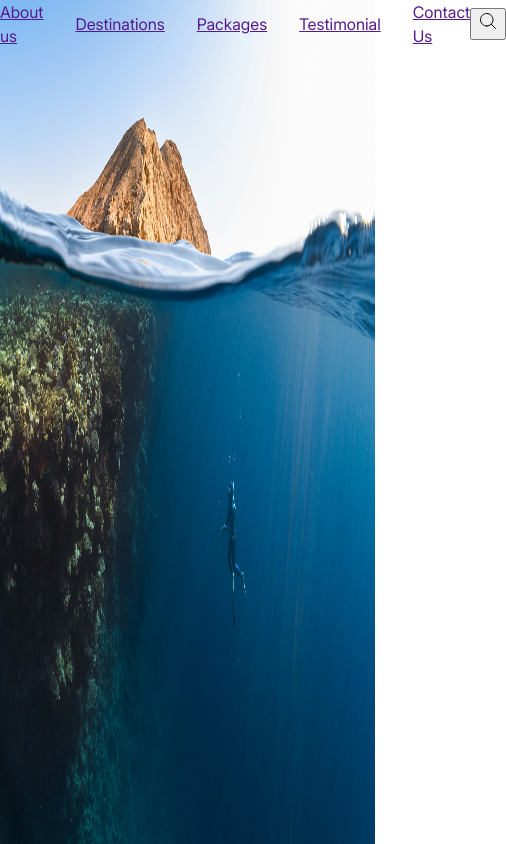
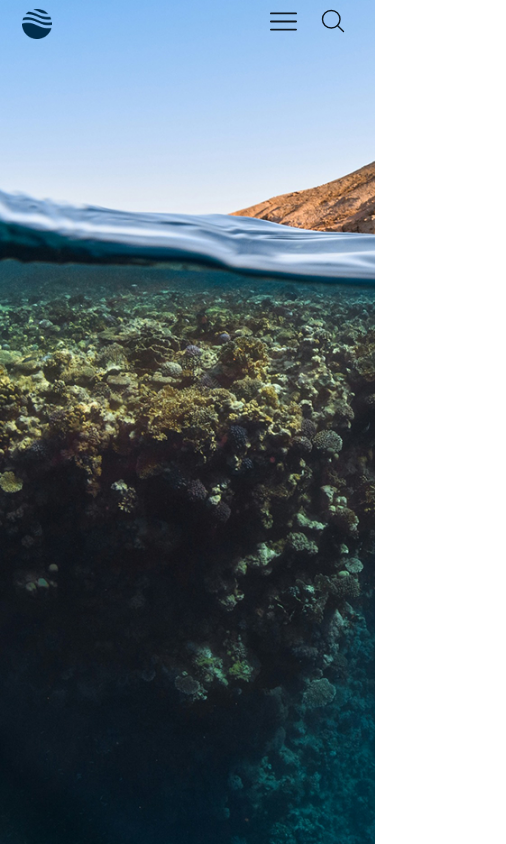
Before and after one commit to ArtemDikanov/myProjectResume, a website built with Vite: page index.html in a window 390 px wide. Shown: the whole page, 506 px wide, since content can reach past the window. Built offline with nearby package versions, Linux system fonts and the light colour scheme.

Commit message:
Сделал адаптив шапки и добавил простые анимации

```diff
--- a/index.html
+++ b/index.html
@@ -9,26 +9,41 @@
   </head>
   <body>
     <section class="hero-block">
-      <img src="/src/images/preview-image.jpg" alt="Фоновое изображение с человеком под водой" class="hero-block__image">
+      <!-- <img src="/src/images/preview-image.jpg" alt="Фоновое изображение с человеком под водой" class="hero-block__image"> -->
       <header class="header">
-        <svg width="40" height="40" viewBox="0 0 40 40" fill="none" xmlns="http://www.w3.org/2000/svg">
-          <path fill-rule="evenodd" clip-rule="evenodd" d="M8.55273 3.59787C7.12207 4.59823 5.82837 5.78098 4.70532 7.1124C9.29462 6.68633 15.1252 7.38204 21.8944 10.7667C29.123 14.3809 34.9438 14.5031 38.9948 13.7217C38.6272 12.6088 38.1644 11.5392 37.6163 10.5224C32.979 11.0115 27.034 10.3641 20.1056 6.89998C15.706 4.70018 11.8278 3.79401 8.55273 3.59787ZM34.9074 6.66665C31.2453 2.575 25.9234 0 20 0C18.2605 0 16.5727 0.222107 14.9637 0.63948C17.1429 1.23409 19.4579 2.10399 21.8944 3.32227C26.967 5.85853 31.3464 6.67516 34.9074 6.66665ZM39.8609 17.6281C34.9669 18.5945 28.2088 18.396 20.1056 14.3444C12.53 10.5566 6.50043 10.6043 2.4339 11.508C2.224 11.5546 2.01904 11.6036 1.81903 11.6546C1.28662 12.8125 0.861634 14.0301 0.556702 15.2945C0.882386 15.2075 1.21893 15.1248 1.56616 15.0476C6.49957 13.9513 13.4701 13.9989 21.8944 18.2111C29.4701 21.9989 35.4996 21.9512 39.5662 21.0475C39.7055 21.0166 39.8428 20.9846 39.9778 20.9516C39.9926 20.6363 40 20.319 40 20C40 19.1975 39.9528 18.406 39.8609 17.6281ZM39.3248 25.1723C34.4783 26.0196 27.917 25.6944 20.1056 21.7888C12.53 18.001 6.50043 18.0487 2.4339 18.9524C1.53125 19.1529 0.719239 19.3972 0.00293 19.6551C0.000977 19.7698 0 19.8848 0 20C0 31.0457 8.95429 40 20 40C29.2571 40 37.0453 33.7109 39.3248 25.1723Z" fill="#012E4D"/>
-        </svg>
+        <div class="header__logo">
+          <img class="header__logo-png" src="/src/images/logo-blue.png" alt="">
+        </div>
         <nav class="header__menu">
           <ul class="header__menu-list">
-            <li class="header__menu-item"><a href="" class="link">About us</a></li>
-            <li class="header__menu-item"><a href="" class="link">Destinations</a></li>
-            <li class="header__menu-item"><a href="" class="link">Packages</a></li>
-            <li class="header__menu-item"><a href="" class="link">Testimonial</a></li>
-            <li class="header__menu-item"><a href="" class="link">Contact Us</a></li>
-          </ul>
-        </nav>
+            <li class="header__menu-item menu-link"><a href="" class="link">About us</a></li>
+            <li class="header__menu-item menu-link"><a href="" class="link">Destinations</a></li>
+            <li class="header__menu-item menu-link"><a href="" class="link">Packages</a></li>
+            <li class="header__menu-item menu-link"><a href="" class="link">Testimonial</a></li>
+            <li class="header__menu-item menu-link"><a href="" class="link">Contact Us</a></li>
+            <li class="header__menu-item">
+              <button class="header__burger">
+                  <svg width="27px" height="27px" viewBox="0 -5 30 30" version="1.1" xmlns="http://www.w3.org/2000/svg" xmlns:xlink="http://www.w3.org/1999/xlink">
+                      <title>menu</title>
+                      <g id="icons" stroke="none" stroke-width="1" fill="none" fill-rule="evenodd">
+                          <g class="colorBurger" id="ui-gambling-website-lined-icnos-casinoshunter" transform="translate(-995.000000, -160.000000)"  fill-rule="nonzero">
+                              <g id="square-filled" transform="translate(50.000000, 120.000000)">
+                                  <path d="M974,58 C974.552285,58 975,58.4477153 975,59 C975,59.5522847 974.552285,60 974,60 L946,60 C945.447715,60 945,59.5522847 945,59 C945,58.4477153 945.447715,58 946,58 L974,58 Z M974,49 C974.552285,49 975,49.4477153 975,50 C975,50.5522847 974.552285,51 974,51 L946,51 C945.447715,51 945,50.5522847 945,50 C945,49.4477153 945.447715,49 946,49 L974,49 Z M974,40 C974.552285,40 975,40.4477153 975,41 C975,41.5522847 974.552285,42 974,42 L946,42 C945.447715,42 945,41.5522847 945,41 C945,40.4477153 945.447715,40 946,40 L974,40 Z" id="menu">
+                                  </path>
+                              </g>
+                          </g>
+                      </g>
+                  </svg>
+              </button>
+            </li>
+            <li class="header__menu-item">
               <input type="search" class="header__input visually-hidden">
-        <button class="header__search-button">
-          <svg width="20" height="20" viewBox="0 0 20 20" fill="none" xmlns="http://www.w3.org/2000/svg">
+              <button class="header__searchButton">
+                <svg class="header__searchButton-svg" width="27" height="27" viewBox="0 0 20 20" fill="none" xmlns="http://www.w3.org/2000/svg">
+                  <title>search</title>
                   <g clip-path="url(#clip0_1284_3)">
-            <path d="M8.75 15C12.2018 15 15 12.2018 15 8.75C15 5.29822 12.2018 2.5 8.75 2.5C5.29822 2.5 2.5 5.29822 2.5 8.75C2.5 12.2018 5.29822 15 8.75 15Z" stroke="#0F1922" stroke-linecap="round" stroke-linejoin="round"/>
-            <path d="M13.1694 13.1694L17.4999 17.4999" stroke="#0F1922" stroke-linecap="round" stroke-linejoin="round"/>
+                  <path class="colorSearch" d="M8.75 15C12.2018 15 15 12.2018 15 8.75C15 5.29822 12.2018 2.5 8.75 2.5C5.29822 2.5 2.5 5.29822 2.5 8.75C2.5 12.2018 5.29822 15 8.75 15Z"  stroke-linecap="round" stroke-linejoin="round"/>
+                  <path class="colorSearch" d="M13.1694 13.1694L17.4999 17.4999" stroke-linecap="round" stroke-linejoin="round"/>
                   </g>
                   <defs>
                   <clipPath id="clip0_1284_3">
@@ -37,6 +52,9 @@
                   </defs>
                 </svg>
               </button>
+            </li>
+          </ul>
+        </nav>
       </header>
     </section>
     <script type="module" src="/src/scripts/main.js"></script>
--- a/src/styles/_globals.scss
+++ b/src/styles/_globals.scss
@@ -1,4 +1,24 @@
+@use '/src/styles/mixinsAndFunctions' as *;
+
 body {
     font-family: var(--font-family-base);
+    font-size: fontSize(14);
+    overflow: hidden;
 
 }
+
+@media (hover: hover) and (pointer: fine) {
+    .header__searchButton:hover {
+        .colorSearch {
+                stroke: var(--light-blue-color);
+                transition: 0.3s;
+            }
+    }
+
+    .header__burger:hover {
+        .colorBurger {
+                fill: var(--light-blue-color);
+                transition: 0.3s;
+            }
+    }
+}
--- a/src/styles/_mixinsAndFunctions.scss
+++ b/src/styles/_mixinsAndFunctions.scss
@@ -2,4 +2,18 @@
     display: flex;
     justify-content: center;
     align-items: center;
-}
+};
+
+
+@function fontSize($desiredFont) {
+    @return clamp(14px, calc(100vw / (1440 / $desiredFont)), 48px);
+};
+
+
+@function menuColumnGap() {
+    @return calc(100vw / (1440 / 40));
+};
+
+@function inHeaderPadding() {
+    @return calc(100vw / (1440 / 80));
+};
--- a/src/styles/_variables.scss
+++ b/src/styles/_variables.scss
@@ -11,6 +11,7 @@
     --font-family-title: 'Outfit', sans-serif;
     --font-family-contacts: 'Poppins', sans-serif;
 
+
     --border: 1px solid rgba(255, 255, 255, 0.04);
     --border-radius: 24px;
 
--- a/src/styles/blocks/header/_header-adaptive.scss
+++ b/src/styles/blocks/header/_header-adaptive.scss
@@ -0,0 +1,11 @@
+@use '/src/styles/mixinsAndFunctions' as *;
+
+@media (max-width: 850px) {
+    .menu-link {
+        display: none;
+    }
+
+    .header__burger {
+        display: block;
+    }
+}
--- a/src/styles/blocks/header/_header.scss
+++ b/src/styles/blocks/header/_header.scss
@@ -1,7 +1,4 @@
-@import'/src/styles/mixinsAndFunctions';
-.visually-hidden {
-    display: none;
-}
+@use '/src/styles/mixinsAndFunctions' as *;
 
 .header {
     display: flex;
@@ -10,9 +7,71 @@
     flex-direction: row;
 
 
-    &__menu-list {
-        @include flex;
-        flex-direction: row;
-        column-gap: 2rem;
+    &__logo {
+        padding-top: calc(fontSize(14) / 2);
+        padding-left: inHeaderPadding();
+
+        &-png {
+            width: clamp(30px, calc(inHeaderPadding() / 2), 50px);
+            height: clamp(30px, calc(inHeaderPadding() / 2), 50px);
+        }
+
+    }
+
+    &__menu {
+
+        &-list {
+            @include flex;
+            flex-direction: row;
+            column-gap: menuColumnGap();
+            padding-right: inHeaderPadding();
+
+            .link {
+                white-space: nowrap;
+                text-decoration: none;
+
+                &:visited {
+                    color: var(--dark-color);
+                }
+            }
+
+            .visually-hidden {
+                display: none;
+            }
+
+        }
+    }
+
+    &__searchButton {
+        background: none;
+        border: none;
+        padding-top: calc(fontSize(14) / 2);
+
+        &-svg {
+            width: calc(fontSize(14) * 2);
+            height: calc(fontSize(14) * 2);
+        }
+
+    }
+
+    &__burger {
+        display: none;
+        background: none;
+        border: none;
+        padding-top: calc(fontSize(14) / 2);
+
+        &-svg {
+            width: calc(fontSize(14) * 2);
+            height: calc(fontSize(14) * 2);
+
+        }
     }
 }
+
+.colorBurger {
+    fill: var(--dark-color);
+}
+
+.colorSearch {
+    stroke: var(--dark-color);
+}
--- a/src/styles/blocks/hero/_hero.scss
+++ b/src/styles/blocks/hero/_hero.scss
@@ -1,6 +1,7 @@
-.hero-block__image {
-    width: 100vw;
+.hero-block {
+    width: 100%;
     height: 100dvh;
-    position: absolute;
-    z-index: -1;
+    background-image: url(/src/images/preview-image.jpg);
+    background-size: cover;
+    background-repeat: no-repeat;
 }
--- a/src/styles/main.scss
+++ b/src/styles/main.scss
@@ -2,7 +2,6 @@
 @use 'globals';
 @use 'normalize';
 @use 'variables';
-@use 'mixinsAndFunctions';
 
 @use 'blocks/header/header';
 @use 'blocks/header/header-adaptive';
```
Also changed, not shown: src/icons/burger-button.svg (added), src/images/logo-blue.png (added), src/images/logo-blue.svg (deleted), src/images/logo-white.png (added), src/images/logo-white.svg (deleted). Lines whose indentation alone changed are shown as unchanged.
